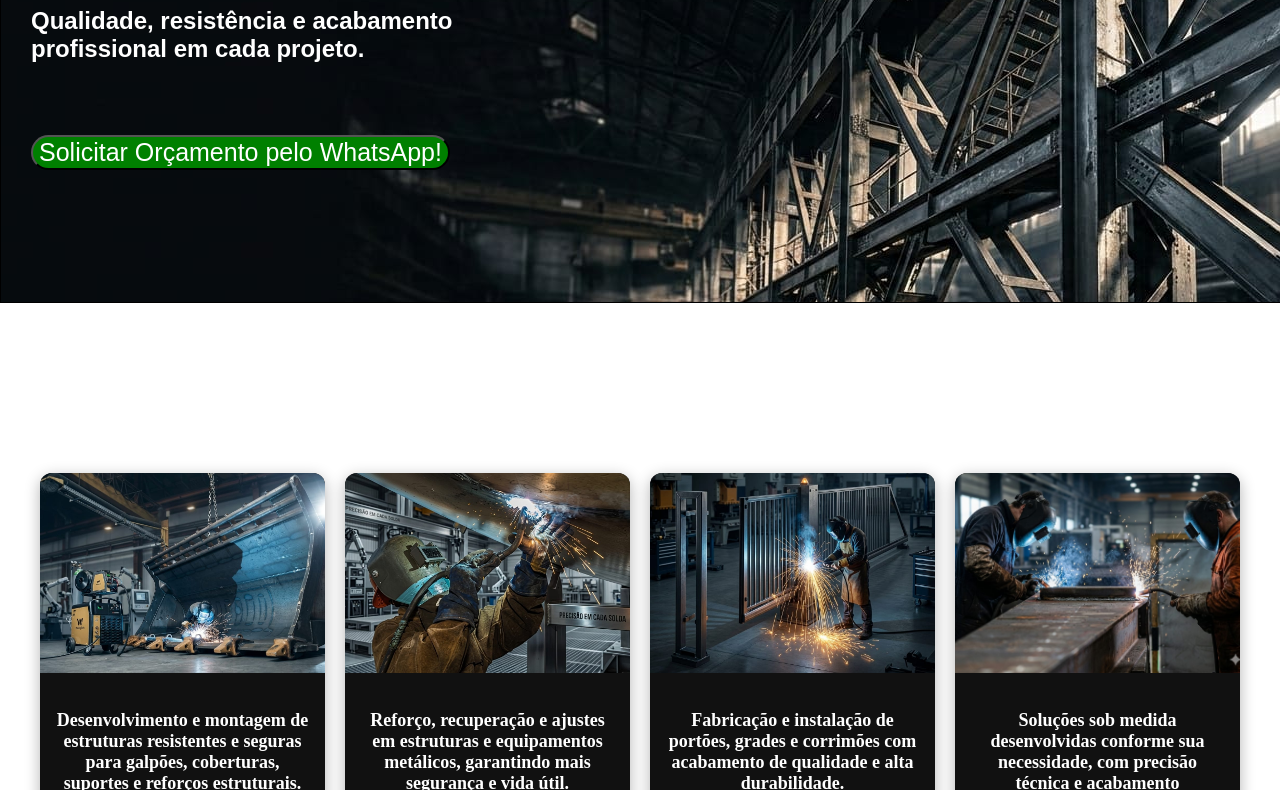
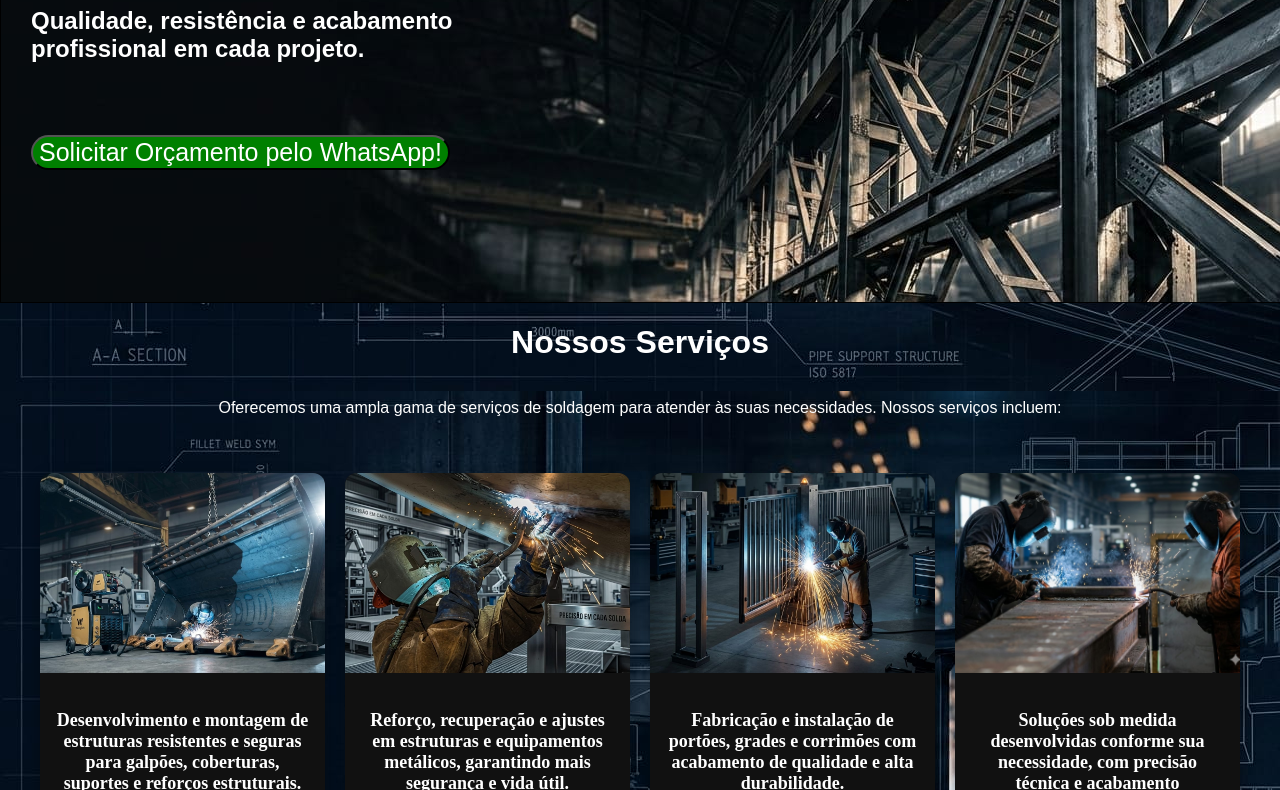
Before and after one commit to Go-ingrid/LucasSolda, a plain HTML site: page index.html in a window 1280 px wide. Shown: the part 377-1167 px from the top of the page. Drawn offline with Linux system fonts and the light colour scheme.

Commit message:
Update index.css

```diff
--- a/css/index.css
+++ b/css/index.css
@@ -1,7 +1,7 @@
 body {
   margin: 0;
   padding: 0;
-  background-image: url(img/fundo.jpg);
+  background-image: url(../img/fundo.jpg)
 }
 
 header {
```
